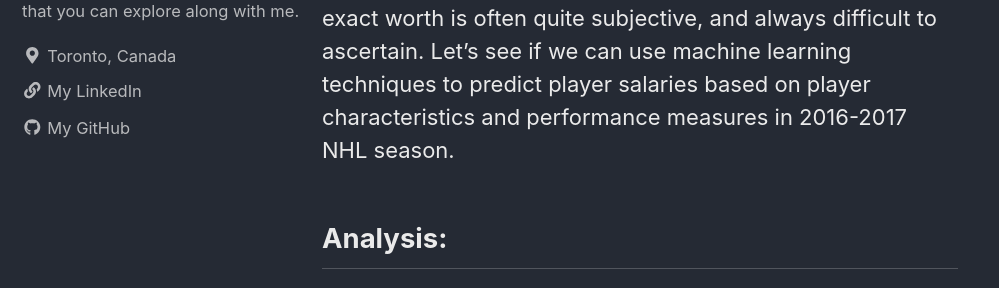
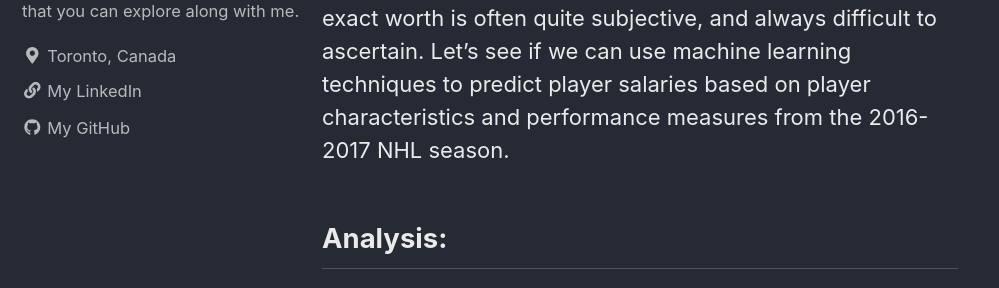
Before and after one commit to ViktorSeregelyi/ViktorSeregelyi.github.io, a Jekyll site: the page built from _posts/2019-05-13-hockey.md, in a window 1280 px wide and 900 px high, scrolled down 452 px. Shown: the part 354-642 px from the top of the window, without its empty margins (0-999 px from the left). Built offline with Jekyll 4.4.1, drawn with Linux system fonts in a browser that asks for light colours; cached includes are drawn as plain includes; nearby versions of some CDN libraries; some of the changed text lies outside the part shown.

Commit message:
Update 2019-05-13-hockey.md

```diff
--- a/_posts/2019-05-13-hockey.md
+++ b/_posts/2019-05-13-hockey.md
@@ -9,7 +9,7 @@ excerpt: "Predicting National Hockey League player salaries based on player char
 
 Perhaps one of the most important factors to an NHL team’s success, both on and off the ice, is in its allocation of money towards individual player contracts. In terms of on-ice performance, a successful team must not only maximize the quality of its players, but do so against the NHL’s team salary cap constraint. The salary cap is a hard cap on the upper limit of each individual team’s player payroll, and is currently set at US$79.5 million. Awarding overly generous contracts to some players therefore jeopardizes a teams’ chance at success, as there will be less money available to sign other talented players.
 
-A player's worth is therefore a crucial piece of information for a NHL team as it will determine the optimal size of contract that each player should be awarded; unfortunately, a players’ exact worth is often quite subjective, and always difficult to ascertain. Let's see if we can use machine learning techniques to predict player salaries based on player characteristics and performance measures in 2016-2017 NHL season.
+A player's worth is therefore a crucial piece of information for a NHL team as it will determine the optimal size of contract that each player should be awarded; unfortunately, a players’ exact worth is often quite subjective, and always difficult to ascertain. Let's see if we can use machine learning techniques to predict player salaries based on player characteristics and performance measures from the 2016-2017 NHL season.
 
 ## Analysis:
 
```
